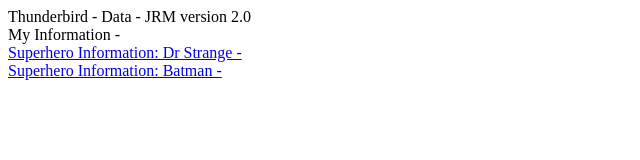
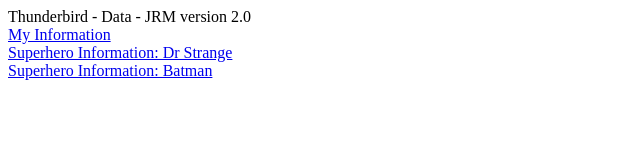
Before and after one commit to delta-jrm/thunderbird-data-jrm, a plain HTML site: page index.html in a window 1280 px wide. Shown: the whole page, without its empty margins (0-640 px from the left). Drawn offline with Linux system fonts and the light colour scheme.

Commit message:
change index 3

```diff
--- a/index.html
+++ b/index.html
@@ -4,10 +4,10 @@
 Thunderbird - Data - JRM
 version 2.0
 <br>
-My Information - <a href="https://thunderbird-data-jrmv2.azurewebsites.net/jocelyn.json">
+<a href="https://thunderbird-data-jrmv2.azurewebsites.net/jocelyn.json"> My Information
 <br>
-Superhero Information: Dr Strange - <a href="https://thunderbird-data-jrmv2.azurewebsites.net/strange.json">
+<a href="https://thunderbird-data-jrmv2.azurewebsites.net/strange.json"> Superhero Information: Dr Strange
 <br>
-Superhero Information: Batman -  <a href="https://thunderbird-data-jrmv2.azurewebsites.net/batman.json">
+<a href="https://thunderbird-data-jrmv2.azurewebsites.net/batman.json"> Superhero Information: Batman
 </body>
 </html>
```
